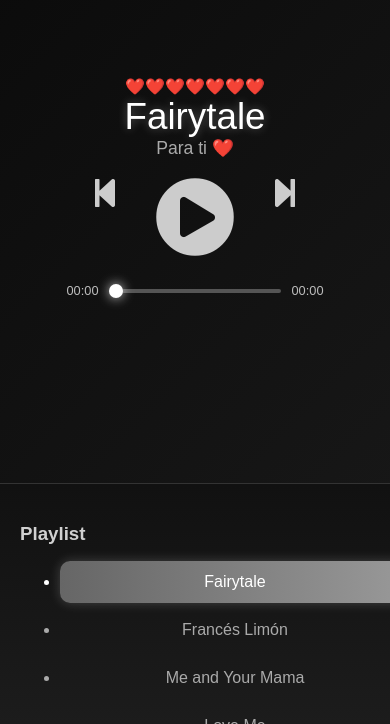
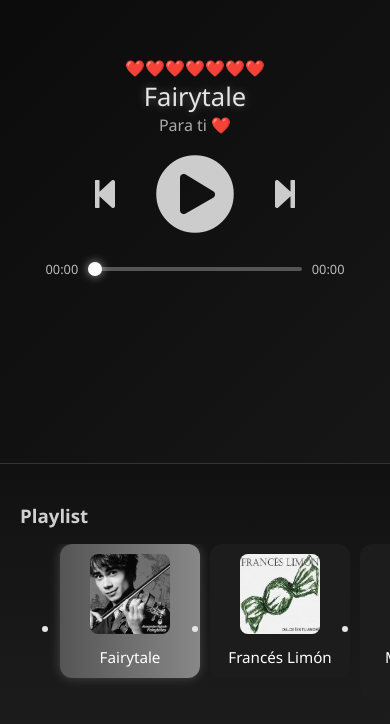
Before and after one commit to CodeWithAlli/music-player, a plain HTML site: page index.html in a window 390 px wide. Shown: the part 120-844 px from the top of the page. Drawn offline with Linux system fonts and the light colour scheme.

Commit message:
segundo arreglo

```diff
--- a/index.html
+++ b/index.html
@@ -8,6 +8,9 @@
 
   <link rel="stylesheet" href="https://cdnjs.cloudflare.com/ajax/libs/font-awesome/5.13.0/css/all.min.css">
   <link rel="stylesheet" href="style.css">
+  <link rel="manifest" href="manifest.json">
+<meta name="theme-color" content="#111111">
+
 </head>
 
 <body>
--- a/main.js
+++ b/main.js
@@ -31,19 +31,23 @@ let curr_track = new Audio();
 let track_list = [
   {
     name: "Fairytale",
-path: "assets/audio01.mp3"
+    path: "assets/audio01.mp3",
+    image: "assets/img/img01.jpg"
   },
   {
     name: "Francés Limón",
-path: "assets/audio02.mp3"
+    path: "assets/audio02.mp3",
+    image: "assets/img/img02.jpg"
   },
   {
     name: "Me and Your Mama",
-path: "assets/audio03.mp3"
+    path: "assets/audio03.mp3",
+    image: "assets/img/img03.jpg"
   },
   {
     name: "Love Me",
-path: "assets/audio04.mp3"
+    path: "assets/audio04.mp3",
+    image: "assets/img/img04.jpg"
   }
 ];
 
@@ -56,8 +60,15 @@ trackListContainer.innerHTML = "";
   track_list.forEach((track, index) => {
     let li = document.createElement("li");
     li.classList.add("track-item");
-li.textContent = track.name;
 
+    li.innerHTML = `
+      <div class="card">
+        <img src="${track.image}" class="track-img">
+        <div class="track-info">
+          <span class="track-title">${track.name}</span>
+        </div>
+      </div>
+    `;
 
     li.onclick = () => {
       currentIndex = index;
@@ -66,8 +77,6 @@ li.onclick = () => {
     };
 
     trackListContainer.appendChild(li);
-
-
   });
 
   updateActive();
@@ -80,12 +89,13 @@ function loadTrack() {
   clearInterval(updateTimer);
   resetValues();
 
-// 🔥 AQUÍ estaba tu error
-curr_track.src = track_list[currentIndex].path;
+  let currentTrack = track_list[currentIndex];
+
+  curr_track.src = currentTrack.path;
   curr_track.load();
 
   now_playing.textContent = "❤️❤️❤️❤️❤️❤️❤️";
-track_name.textContent = track_list[currentIndex].name;
+  track_name.textContent = currentTrack.name;
   track_artist.textContent = "Para ti ❤️";
 
   updateActive();
@@ -93,6 +103,26 @@ updateActive();
   updateTimer = setInterval(seekUpdate, 500);
 
   curr_track.onended = nextTrack;
+
+  // 🎧 MEDIA SESSION (AQUÍ ES DONDE VA)
+  if ('mediaSession' in navigator) {
+    navigator.mediaSession.metadata = new MediaMetadata({
+      title: currentTrack.name,
+      artist: "Para ti ❤️",
+      artwork: [
+        {
+          src: currentTrack.image,
+          sizes: "512x512",
+          type: "image/jpeg"
+        }
+      ]
+    });
+
+    navigator.mediaSession.setActionHandler('play', playTrack);
+    navigator.mediaSession.setActionHandler('pause', pauseTrack);
+    navigator.mediaSession.setActionHandler('previoustrack', prevTrack);
+    navigator.mediaSession.setActionHandler('nexttrack', nextTrack);
+  }
 }
 
 // =======================
@@ -167,7 +197,6 @@ if (!isNaN(curr_track.duration)) {
     let pos =
       (curr_track.currentTime / curr_track.duration) * 100;
 
-
     seek_slider.value = pos;
 
     let curM = Math.floor(curr_track.currentTime / 60);
@@ -180,8 +209,6 @@ if (durS < 10) durS = "0" + durS;
 
     curr_time.textContent = curM + ":" + curS;
     total_duration.textContent = durM + ":" + durS;
-
-
   }
 }
 
@@ -199,3 +226,7 @@ seek_slider.value = 0;
 // =======================
 renderTrackList();
 loadTrack();
+
+if ("serviceWorker" in navigator) {
+  navigator.serviceWorker.register("service-worker.js");
+}
--- a/style.css
+++ b/style.css
@@ -3,13 +3,13 @@
 /* ========================= */
 body {
 margin: 0;
-font-family: Arial, sans-serif;
+font-family: 'Segoe UI', Arial, sans-serif;
 background: linear-gradient(135deg, #0a0a0a, #1a1a1a);
 color: #e5e5e5;
 overflow: hidden;
 }
 
-/* ✨ CAPA DE CORAZONES */
+/* ✨ CORAZONES SUAVES */
 body::before {
 content: "❤ ❤ ❤ ❤ ❤ ❤ ❤ ❤ ❤";
 position: fixed;
@@ -17,9 +17,9 @@ top: -10%;
 left: 0;
 width: 100%;
 height: 200%;
-color: rgba(255, 100, 150, 0.08);
-font-size: 30px;
-animation: floatHearts 25s linear infinite;
+color: rgba(255, 100, 150, 0.05);
+font-size: 28px;
+animation: floatHearts 30s linear infinite;
 pointer-events: none;
 }
 
@@ -45,7 +45,6 @@ background: linear-gradient(180deg, #111, #1c1c1c);
 border-right: 1px solid #2a2a2a;
 padding: 20px;
 overflow-y: auto;
-backdrop-filter: blur(10px);
 }
 
 .sidebar h3 {
@@ -57,24 +56,43 @@ color: #d0d0d0;
 /* 🔹 LISTA */
 /* ========================= */
 .track-item {
-padding: 12px;
-margin-bottom: 6px;
-border-radius: 10px;
+margin-bottom: 8px;
 cursor: pointer;
-color: #aaa;
-transition: all 0.25s ease;
 }
 
-.track-item:hover {
-background: linear-gradient(90deg, #2a2a2a, #3a3a3a);
-color: #fff;
-box-shadow: 0 0 10px rgba(255,255,255,0.1);
+.card {
+display: flex;
+align-items: center;
+gap: 12px;
+background: #1c1c1c;
+padding: 10px;
+border-radius: 12px;
+transition: 0.25s;
 }
 
-.track-item.active {
-background: linear-gradient(90deg, #666, #999);
+.card:hover {
+background: #2a2a2a;
+transform: scale(1.03);
+}
+
+/* ACTIVO */
+.track-item.active .card {
+background: linear-gradient(90deg, #555, #888);
+box-shadow: 0 0 12px rgba(255,255,255,0.2);
+}
+
+/* IMAGEN */
+.track-img {
+width: 50px;
+height: 50px;
+object-fit: cover;
+border-radius: 8px;
+}
+
+/* TEXTO */
+.track-title {
+font-size: 0.95rem;
 color: #fff;
-box-shadow: 0 0 12px rgba(255,255,255,0.2);
 }
 
 /* ========================= */
@@ -88,21 +106,18 @@ align-items: center;
 justify-content: center;
 }
 
-/* ========================= */
-/* 🔹 DETALLES */
-/* ========================= */
+/* DETALLES */
 .details {
 text-align: center;
 }
 
 .track-name {
-font-size: 2.3rem;
-color: #fff;
+font-size: 2.2rem;
 text-shadow: 0 0 10px rgba(255,255,255,0.3);
 }
 
 .track-artist {
-font-size: 1.1rem;
+font-size: 1rem;
 color: #aaa;
 }
 
@@ -111,6 +126,7 @@ color: #aaa;
 /* ========================= */
 .buttons {
 display: flex;
+align-items: center;
 }
 
 .playpause-track, .prev-track, .next-track {
@@ -119,10 +135,11 @@ color: #ccc;
 transition: 0.2s;
 }
 
-.playpause-track:hover, .prev-track:hover, .next-track:hover {
+.playpause-track:hover,
+.prev-track:hover,
+.next-track:hover {
 color: #fff;
 transform: scale(1.2);
-text-shadow: 0 0 12px rgba(255,255,255,0.6);
 }
 
 /* ========================= */
@@ -140,21 +157,22 @@ justify-content: center;
 width: 70%;
 }
 
-.seek_slider {
+.seek_slider, .volume_slider {
 appearance: none;
 height: 4px;
 background: #555;
 border-radius: 5px;
 }
 
-/* Bolita brillante */
-.seek_slider::-webkit-slider-thumb {
+/* Bolita */
+.seek_slider::-webkit-slider-thumb,
+.volume_slider::-webkit-slider-thumb {
 appearance: none;
 width: 14px;
 height: 14px;
 background: #fff;
 border-radius: 50%;
-box-shadow: 0 0 12px rgba(255,255,255,0.8);
+box-shadow: 0 0 10px rgba(255,255,255,0.6);
 cursor: pointer;
 }
 
@@ -165,32 +183,58 @@ padding: 8px;
 }
 
 /* ========================= */
-/* 📱 RESPONSIVE */
+/* 📱 RESPONSIVE REAL */
 /* ========================= */
 @media (max-width: 768px) {
+
+body {
+overflow: auto;
+}
 
 .container {
 flex-direction: column;
 }
 
+/* PLAYER ARRIBA */
 .player {
 order: 1;
-padding-top: 20px;
+padding: 20px;
 }
 
+/* LISTA ABAJO */
 .sidebar {
 order: 2;
 width: 100%;
-max-height: 200px;
-overflow-y: auto;
+max-height: 220px;
 border-top: 1px solid #333;
 }
 
+/* LISTA HORIZONTAL */
 #track-list {
-display: block;
+display: flex;
+gap: 10px;
+overflow-x: auto;
 }
 
 .track-item {
+min-width: 140px;
+}
+
+.card {
+flex-direction: column;
 text-align: center;
 }
+
+.track-img {
+width: 80px;
+height: 80px;
 }
+
+.track-name {
+font-size: 1.6rem;
+}
+
+.slider_container {
+width: 90%;
+}
+}
```
Also changed, not shown: service-worker.js (added, +22 -0 lines), assets/img/img01.jpg (added), assets/img/img02.jpg (added), assets/img/img03.jpg (added), assets/img/img04.jpg (added), manifest.json (added). Lines whose indentation alone changed are shown as unchanged.
